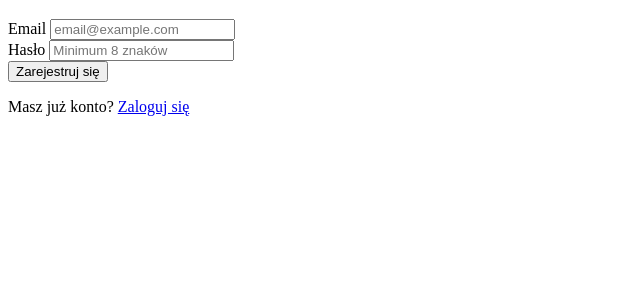
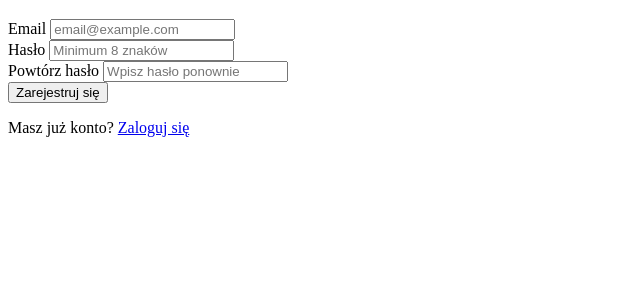
Before and after one commit to grzechuzz/WDPAI-PK-Bookoria, a PHP site: page /register in a window 1280 px wide. Shown: the part 30-330 px from the top of the page, without its empty margins (0-640 px from the left). Run offline with PHP 8.4, Linux system fonts and the light colour scheme.

Commit message:
refactor(auth): edit register view

```diff
--- a/src/views/auth/register.php
+++ b/src/views/auth/register.php
@@ -24,6 +24,11 @@
                 <input type="password" id="password" name="password" placeholder="Minimum 8 znaków" required>
             </div>
 
+            <div class="form-group">
+                <label for="confirmedPassword">Powtórz hasło</label>
+                <input type="password" id="confirmedPassword" name="confirmedPassword" placeholder="Wpisz hasło ponownie" required>
+            </div>
+
             <button type="submit" class="btn">Zarejestruj się</button>
         </form>
 
```
